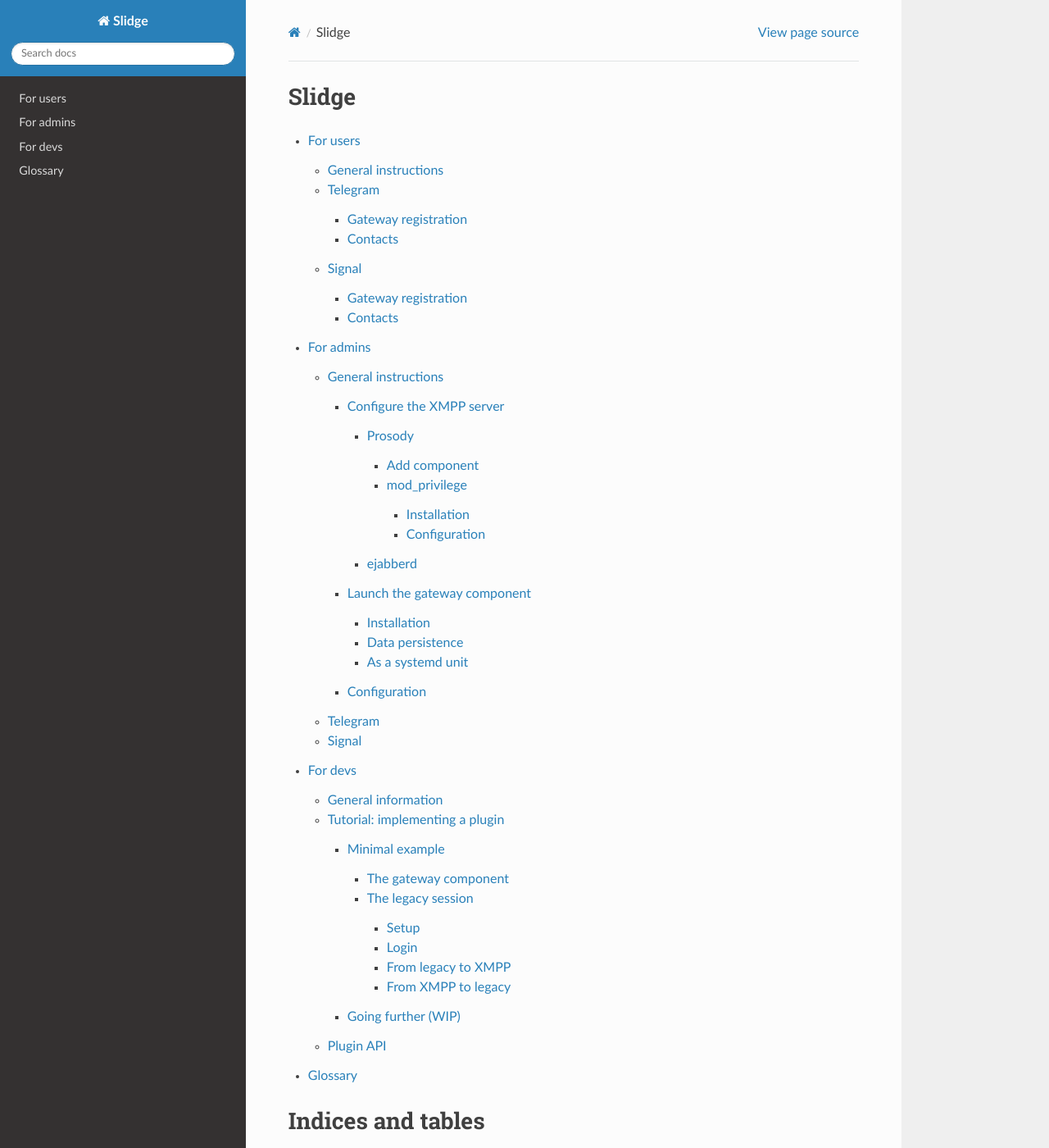
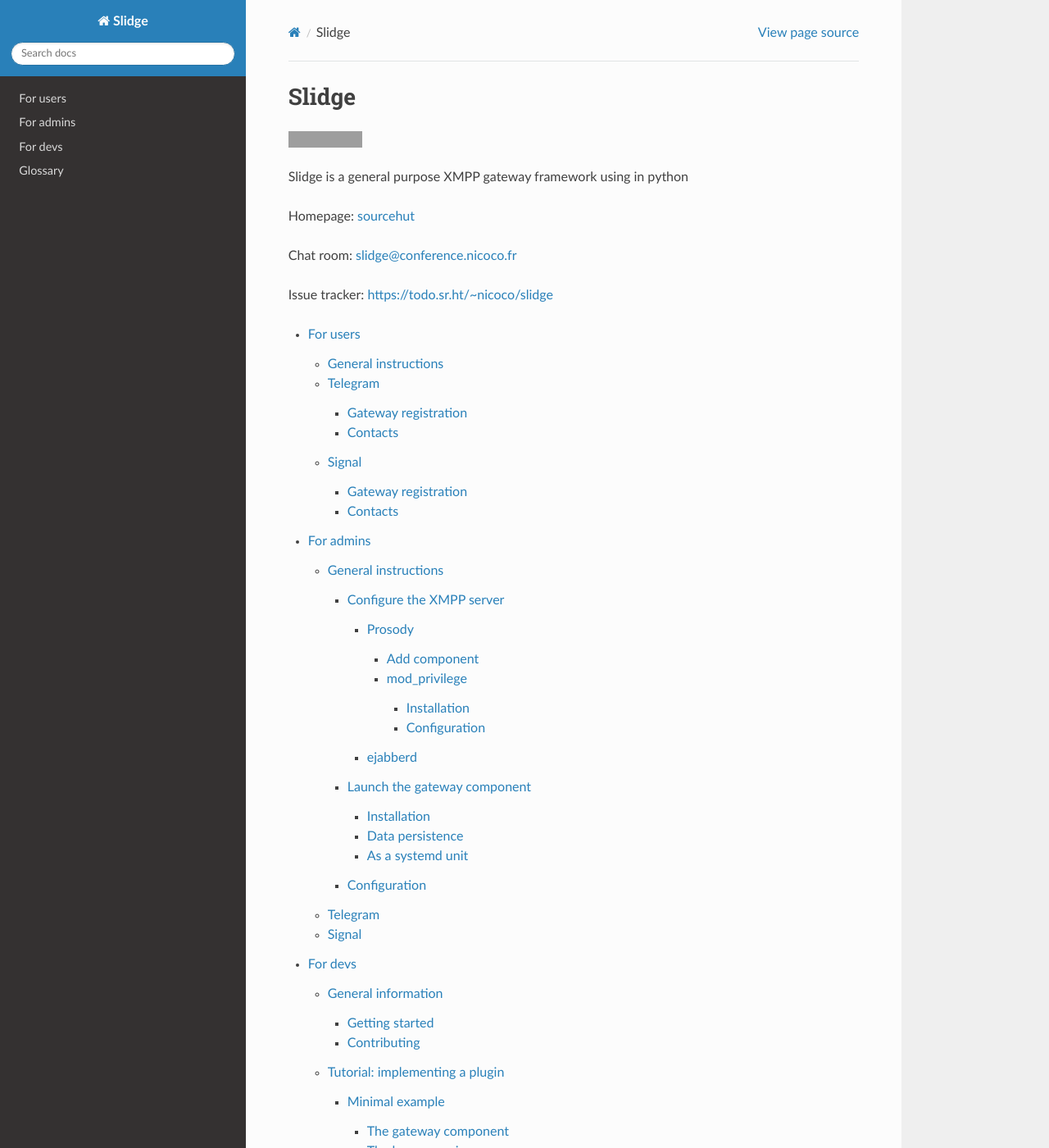
Before and after one commit to truenicoco/slidge, a Sphinx documentation site: the page built from docs/source/index.rst, in a window 1280 px wide and 1400 px high. Shown: the whole window at 82% size. Built offline with Sphinx 7.4.7 and the Read the Docs theme 2.0.0, drawn with Linux system fonts in a browser that asks for light colours; pages that are not in the unit, such as notebooks, are missing from menus; grey boxes are pictures that could not be loaded.

```diff
--- a/docs/source/index.rst
+++ b/docs/source/index.rst
@@ -1,5 +1,18 @@
 Slidge
 ======
+
+.. image:: https://badge.fury.io/py/slidge.svg
+  :alt: PyPI package
+  :target: https://pypi.org/project/slidge/
+
+Slidge is a general purpose XMPP gateway framework using in python
+
+Homepage: `sourcehut <https://sr.hr/~nicoco/slidge>`_
+
+Chat room:
+`slidge@conference.nicoco.fr <xmpp:slidge@conference.nicoco.fr?join>`_
+
+Issue tracker: https://todo.sr.ht/~nicoco/slidge
 
 
 .. toctree::
```
Also changed, not shown: README.md (+13 -15 lines), docs/source/dev/general.rst (+19 -0 lines).
